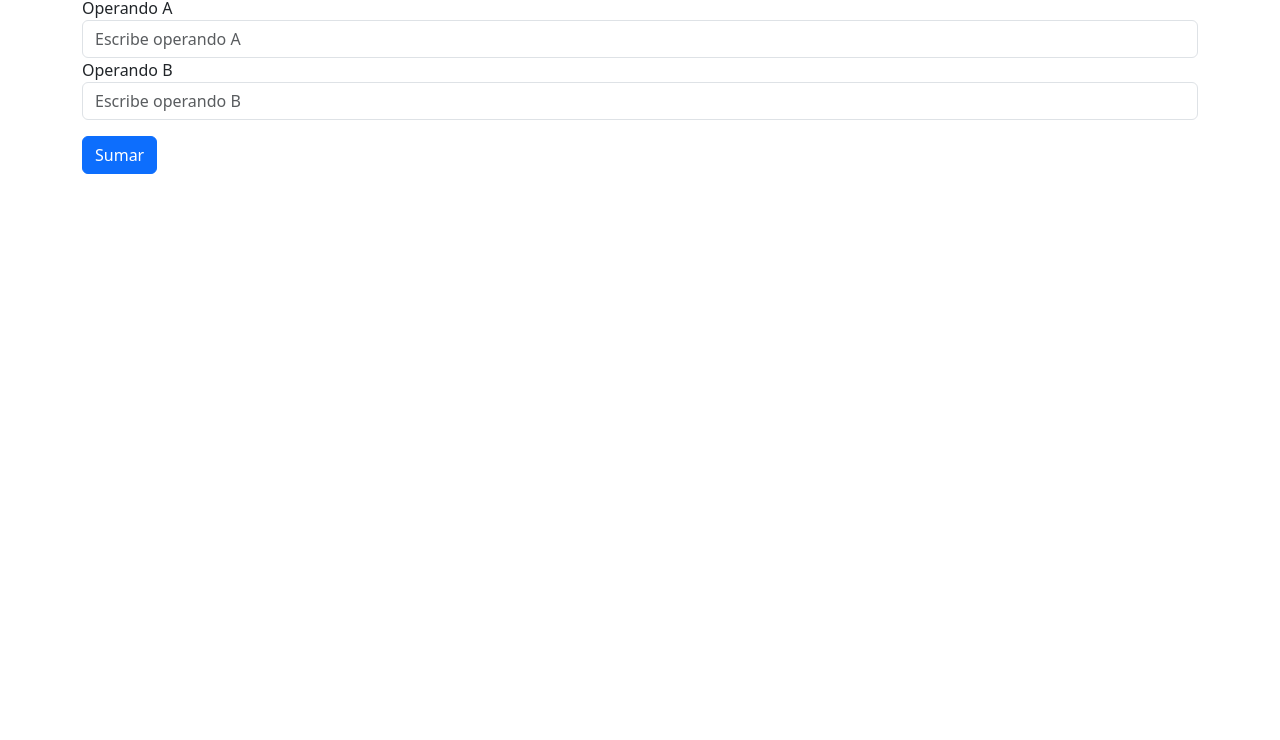
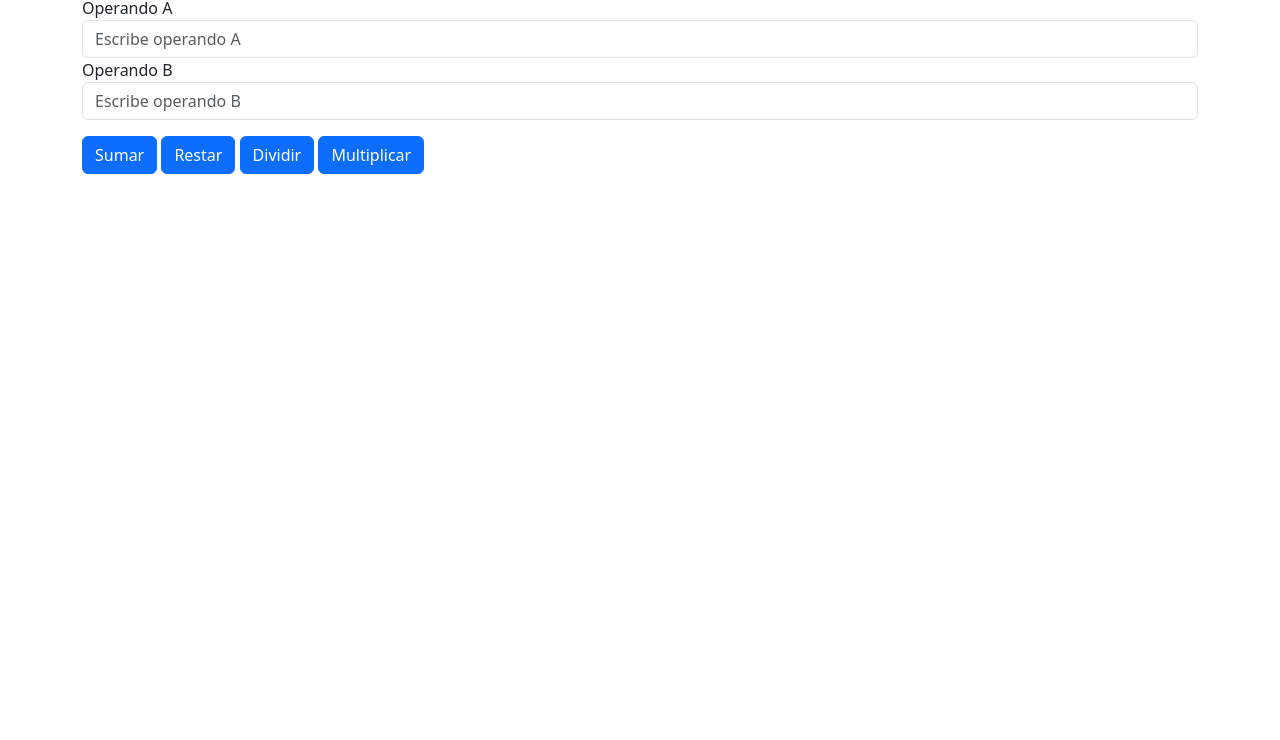
Before and after one commit to choorchh/calculadora.github.io, a plain HTML site: page index.html in a window 1280 px wide. Shown: the part 60-800 px from the top of the page. Drawn offline with nearby package versions, Linux system fonts and the light colour scheme.

Commit message:
agrego division,multiplicacion y resta

```diff
--- a/app.js
+++ b/app.js
@@ -3,8 +3,43 @@ function sumar(){
     let operandoA = forma['operandoA'];
     let operandoB = forma['operandoB'];
     let resultado = parseInt(operandoA.value) + parseInt(operandoB.value);
+
     if (isNaN(resultado))
     resultado = 'la operacion no incluye numeros'
     document.getElementById('resultado').innerHTML = `Resultado: ${resultado}`;
     console.log(`resultado: ${resultado}`);
 }
+
+function restar(){
+    const forma = document.getElementById('forma');
+    let operandoA = forma['operandoA'];
+    let operandoB = forma['operandoB'];
+    let resultado = parseInt(operandoA.value) - parseInt(operandoB.value);
+    if (isNaN(resultado))
+    resultado = 'la operacion no incluye numeros'
+    document.getElementById('resultado').innerHTML = `Resultado: ${resultado}`;
+    console.log(`resultado: ${resultado}`);
+}
+
+function dividir(){
+    const forma = document.getElementById('forma');
+    let operandoA = forma['operandoA'];
+    let operandoB = forma['operandoB'];
+    let resultado = parseInt(operandoA.value) / parseInt(operandoB.value);
+    if (isNaN(resultado))
+    resultado = 'la operacion no incluye numeros'
+    document.getElementById('resultado').innerHTML = `Resultado: ${resultado}`;
+    console.log(`resultado: ${resultado}`);
+}
+
+function multiplicar(){
+    const forma = document.getElementById('forma');
+    let operandoA = forma['operandoA'];
+    let operandoB = forma['operandoB'];
+    let resultado = parseInt(operandoA.value) * parseInt(operandoB.value);
+
+    if (isNaN(resultado))
+    resultado = 'la operacion no incluye numeros'
+    document.getElementById('resultado').innerHTML = `Resultado: ${resultado}`;
+    console.log(`resultado: ${resultado}`);
+}
--- a/index.html
+++ b/index.html
@@ -22,6 +22,9 @@
           </div>
         </form>
         <button  class="btn btn-primary mb-3" onclick="sumar()">Sumar</button>
+        <button  class="btn btn-primary mb-3" onclick="restar()">Restar</button>
+        <button  class="btn btn-primary mb-3" onclick="dividir()">Dividir</button>
+        <button  class="btn btn-primary mb-3" onclick="multiplicar()">Multiplicar</button>
         <div id="resultado"></div>
     </div>
     <script src="https://cdn.jsdelivr.net/npm/bootstrap@5.3.0-alpha1/dist/js/bootstrap.bundle.min.js" integrity="sha384-w76AqPfDkMBDXo30jS1Sgez6pr3x5MlQ1ZAGC+nuZB+EYdgRZgiwxhTBTkF7CXvN" crossorigin="anonymous"></script>
```
